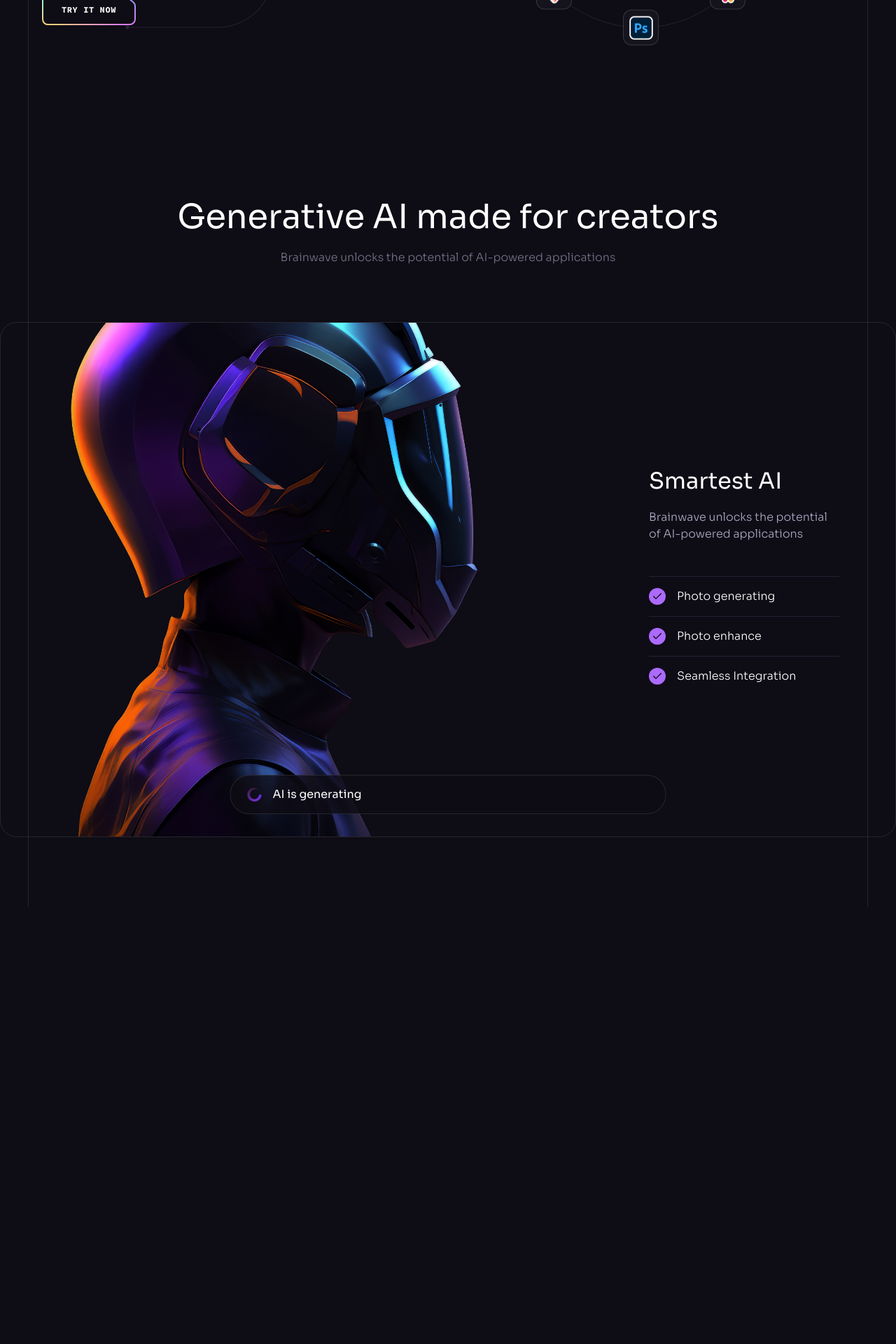
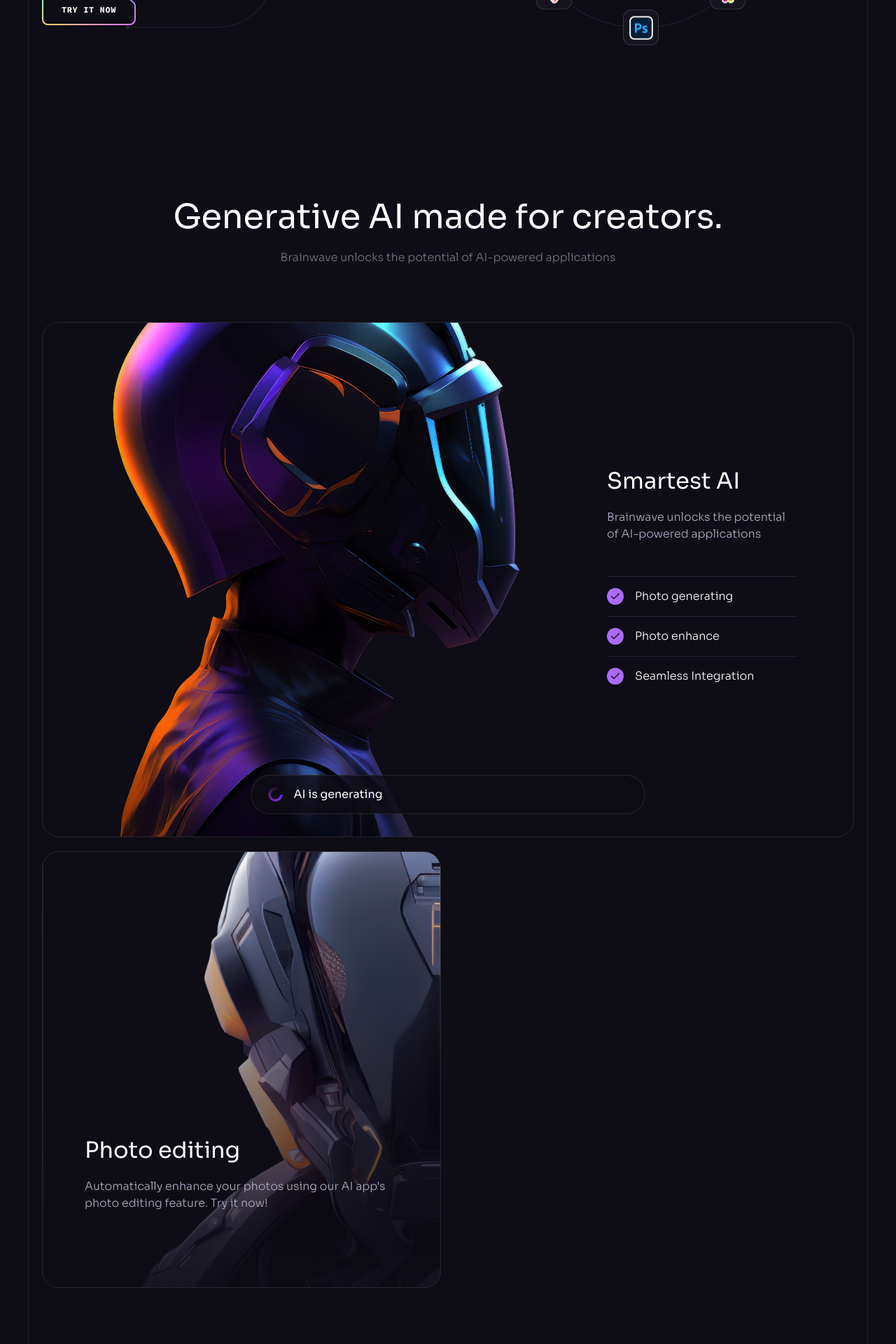
Before and after one commit to mbelmontes7/brainwave, a React (Vite) app: page / in a window 1280 px wide. Shown: the part 3582-5502 px from the top of the page at 70% size. Before the commit the page ends 4878 px from the top, so only its background shows below. Built offline with nearby package versions, Linux system fonts and the light colour scheme.

Commit message:
So so far it look good but i might have to siwtch it back to the origianl not sure

```diff
--- a/src/components/Services.jsx
+++ b/src/components/Services.jsx
@@ -8,13 +8,12 @@
 {
     return (
         <Section id="how-to-use">
-            <div className="container"></div>
-            <Heading title="Generative AI made for creators"
+        <div className="container">
+          <Heading
+            title="Generative AI made for creators."
             text="Brainwave unlocks the potential of AI-powered applications"
           />
-            {/* //this is the box inside the div is called border is going to be useful to put little comps inside
-                    this is creating space to put the components inside the box
-                    */}
+
           <div className="relative">
             <div className="relative z-1 flex items-center h-[39rem] mb-5 p-8 border border-n-1/10 rounded-3xl overflow-hidden lg:p-20 xl:h-[46rem]">
               <div className="absolute top-0 left-0 w-full h-full pointer-events-none md:w-3/5 xl:w-auto">
@@ -26,12 +25,12 @@
                   src={service1}
                 />
               </div>
+
               <div className="relative z-1 max-w-[17rem] ml-auto">
                 <h4 className="h4 mb-4">Smartest AI</h4>
                 <p className="body-2 mb-[3rem] text-n-3">
                   Brainwave unlocks the potential of AI-powered applications
                 </p>
-                        {/* //this is where the list of check marks are coming from on the index file you get each item on the index  */}
                 <ul className="body-2">
                   {brainwaveServices.map((item, index) => (
                     <li
@@ -41,12 +40,35 @@
                       <img width={24} height={24} src={check} />
                       <p className="ml-4">{item}</p>
                     </li>
-
                   ))}
                 </ul>
               </div>
-                    {/* this is where the AI is generating and how is going to look like */}
+
               <Generating className="absolute left-4 right-4 bottom-4 border-n-1/10 border lg:left-1/2 lg-right-auto lg:bottom-8 lg:-translate-x-1/2" />
+            </div>
+
+            <div className="relative z-1 grid gap-5 lg:grid-cols-2">
+            <div className="relative min-h-[39rem] border border-n-1/10 rounded-3xl overflow-hidden">
+              <div className="absolute inset-0">
+                <img
+                  src={service2}
+                  className="h-full w-full object-cover"
+                  width={630}
+                  height={750}
+                  alt="robot"
+                />
+              </div>
+
+              <div className="absolute inset-0 flex flex-col justify-end p-8 bg-gradient-to-b from-n-8/0 to-n-8/90 lg:p-15">
+                <h4 className="h4 mb-4">Photo editing</h4>
+                <p className="body-2 mb-[3rem] text-n-3">
+                  Automatically enhance your photos using our AI app&apos;s
+                  photo editing feature. Try it now!
+                </p>
+              </div>
+          </div>
+
+              </div>
                 </div>
             </div>
 
```
Lines whose indentation alone changed are shown as unchanged.
